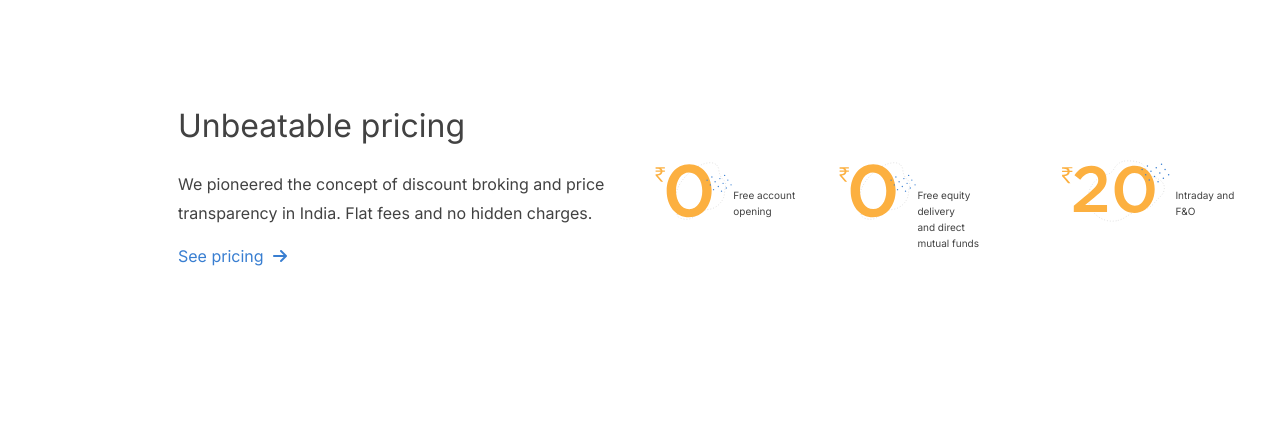
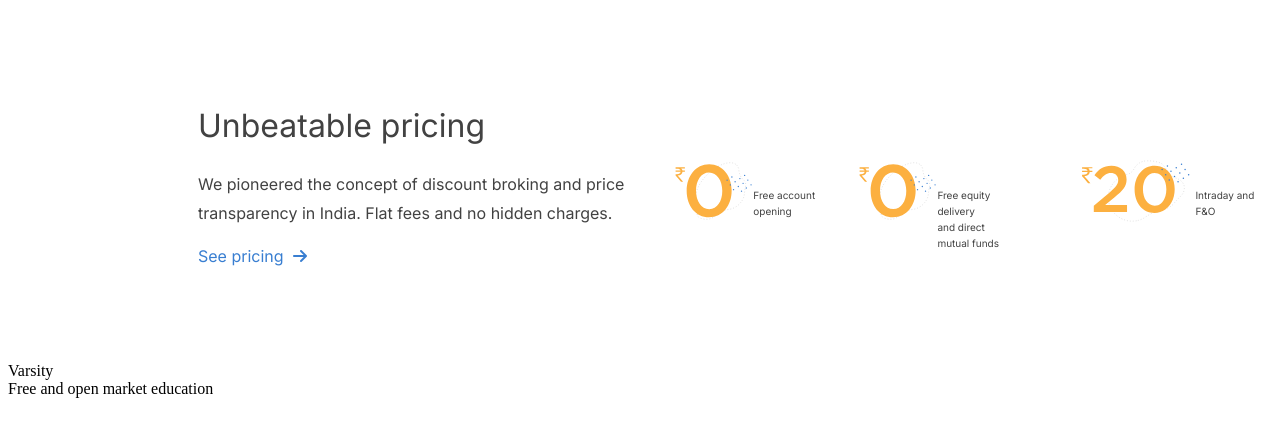
Before and after one commit to YPD-HG/zerodha-clone, a plain HTML site: page index.html in a window 1280 px wide. Shown: the part 1624-2061 px from the top of the page. Drawn offline with Linux system fonts and the light colour scheme.

Commit message:
minor changes

```diff
--- a/index.html
+++ b/index.html
@@ -155,7 +155,7 @@
                 </div>
             </div>
         </section>
-        <!-- <section>
+        <section>
             <div>
                 <div>
                     Varsity
@@ -164,7 +164,7 @@
                     Free and open market education
                 </div>
             </div>
-        </section> -->
+        </section>
         <!-- <div>
             Open a Zerodha account
         </div> -->
--- a/styles.css
+++ b/styles.css
@@ -315,6 +315,12 @@ button {
 }
 
 /* Pricing */
+.pricing{
+    padding-bottom: 120px;
+    padding-left: 20px;
+    padding-right: 20px;
+}
+
 .pricing .container {
     display: flexbox;
     flex-direction: column;
```
